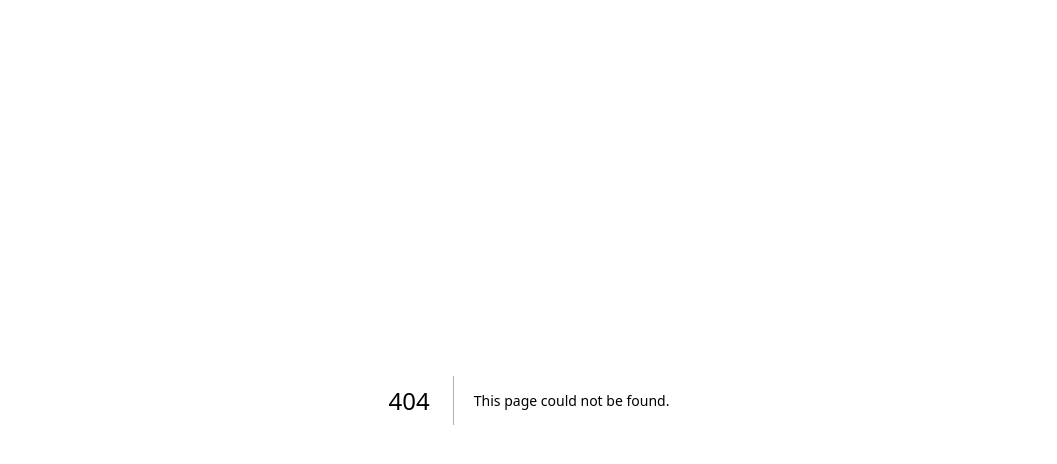
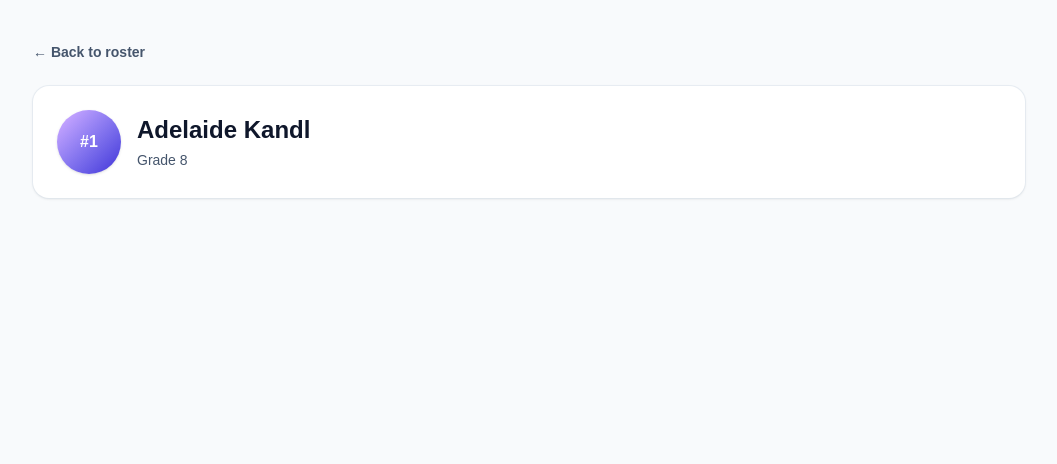
Before and after one commit to mikewilley-vibe/st-patricks-wolfhounds, a Next.js app: page /players/1 in a window 1280 px wide. Before the commit this address had no page. Shown: the top 464 px of the page, without its empty margins (111-1168 px from the left). Built offline with nearby package versions, Linux system fonts and the light colour scheme.

Commit message:
Restore stable roster and player pages

```diff
--- a/app/components/TeamRoster.tsx
+++ b/app/components/TeamRoster.tsx
@@ -1,36 +1,18 @@
+// app/components/TeamRoster.tsx
+import Link from "next/link";
 import { Users } from "lucide-react";
-
-type Player = {
-  id: number;
-  number: number;
-  name: string;
-  grade: 7 | 8;
-};
+import { PLAYERS, type Player } from "@/app/data/players";
 
 const COACHES = {
   head: "Marti Kandl",
   assistant: "Eddie Bagnell",
 };
 
-const PLAYERS: Player[] = [
-  { id: 1, number: 1, name: "Adelaide Kandl", grade: 8 },
-  { id: 2, number: 25, name: "Aria McLaurin", grade: 8 },
-  { id: 3, number: 21, name: "Vienna Thomson", grade: 8 },
-
-  { id: 4, number: 42, name: "Evie Bagnell", grade: 7 },
-  { id: 5, number: 8, name: "Charlotte Hogge", grade: 7 },
-  { id: 6, number: 0, name: "Pearl Barry", grade: 7 },
-  { id: 7, number: 2, name: "Devan Bryant", grade: 7 },
-  { id: 8, number: 24, name: "Ellie Montgomery", grade: 7 },
-  { id: 9, number: 43, name: "Harper Roberts", grade: 7 },
-  { id: 10, number: 0, name: "Zinn Scalin", grade: 7 },
-  { id: 11, number: 17, name: "Louise Totton", grade: 7 },
-  { id: 12, number: 23, name: "Mary Willey", grade: 7 },
-  { id: 13, number: 34, name: "Jaidah Williams", grade: 7 },
-];
+// ✅ set this false if you do NOT want player pages / clickable cards yet
+const ENABLE_PLAYER_LINKS = true;
 
 function PlayerCard({ player }: { player: Player }) {
-  return (
+  const CardInner = (
     <div
       className="
         group
@@ -61,6 +43,17 @@ function PlayerCard({ player }: { player: Player }) {
         </div>
       </div>
     </div>
+  );
+
+  if (!ENABLE_PLAYER_LINKS) return CardInner;
+
+  return (
+    <Link
+      href={`/players/${player.id}`}
+      className="block focus-visible:outline-none focus-visible:ring-2 focus-visible:ring-purple-500 rounded-2xl"
+    >
+      {CardInner}
+    </Link>
   );
 }
 
--- /dev/null
+++ b/app/data/players.ts
@@ -0,0 +1,31 @@
+// app/data/players.ts
+
+export type Player = {
+  id: number;
+  number: number;
+  name: string;
+  grade: 7 | 8;
+  position?: string;
+  bio?: string;
+};
+
+export const PLAYERS: Player[] = [
+  { id: 1, number: 1, name: "Adelaide Kandl", grade: 8 },
+  { id: 2, number: 25, name: "Aria McLaurin", grade: 8 },
+  { id: 3, number: 21, name: "Vienna Thomson", grade: 8 },
+
+  { id: 4, number: 42, name: "Evie Bagnell", grade: 7 },
+  { id: 5, number: 8, name: "Charlotte Hogge", grade: 7 },
+  { id: 6, number: 0, name: "Pearl Barry", grade: 7 },
+  { id: 7, number: 2, name: "Devan Bryant", grade: 7 },
+  { id: 8, number: 24, name: "Ellie Montgomery", grade: 7 },
+  { id: 9, number: 43, name: "Harper Roberts", grade: 7 },
+  { id: 10, number: 0, name: "Zinn Scalin", grade: 7 },
+  { id: 11, number: 17, name: "Louise Totton", grade: 7 },
+  { id: 12, number: 23, name: "Mary Willey", grade: 7 },
+  { id: 13, number: 34, name: "Jaidah Williams", grade: 7 },
+];
+
+export function getPlayerById(id: number) {
+  return PLAYERS.find((p) => p.id === id);
+}
--- /dev/null
+++ b/app/players/[id]/page.tsx
@@ -0,0 +1,51 @@
+import Link from "next/link";
+import { notFound } from "next/navigation";
+import { PLAYERS, getPlayerById } from "../../data/players";
+
+export const dynamic = "force-static";
+
+export function generateStaticParams() {
+  return PLAYERS.map((p) => ({ id: String(p.id) }));
+}
+
+export default function PlayerPage({ params }: { params: { id: string } }) {
+  const id = Number(params.id);
+  const player = Number.isFinite(id) ? getPlayerById(id) : undefined;
+
+  if (!player) return notFound();
+
+  return (
+    <main className="min-h-screen bg-slate-50">
+      <section className="mx-auto max-w-5xl space-y-6 px-4 py-10">
+        <Link
+          href="/"
+          className="inline-flex text-sm font-semibold text-slate-600 hover:text-slate-900"
+        >
+          ← Back to roster
+        </Link>
+
+        <div className="rounded-2xl bg-white p-6 shadow-sm ring-1 ring-slate-200/70">
+          <div className="flex items-center gap-4">
+            <div className="flex size-16 items-center justify-center rounded-full bg-gradient-to-br from-purple-300 to-indigo-700 text-white font-semibold shadow-sm">
+              #{player.number}
+            </div>
+
+            <div>
+              <h1 className="text-2xl font-semibold text-slate-900">{player.name}</h1>
+              <p className="mt-1 text-sm text-slate-600">
+                Grade {player.grade}
+                {player.position ? ` · ${player.position}` : ""}
+              </p>
+            </div>
+          </div>
+
+          {player.bio ? (
+            <p className="mt-4 whitespace-pre-line text-sm text-slate-600">
+              {player.bio}
+            </p>
+          ) : null}
+        </div>
+      </section>
+    </main>
+  );
+}
```
